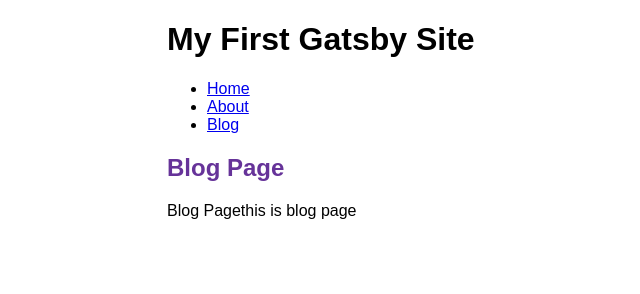
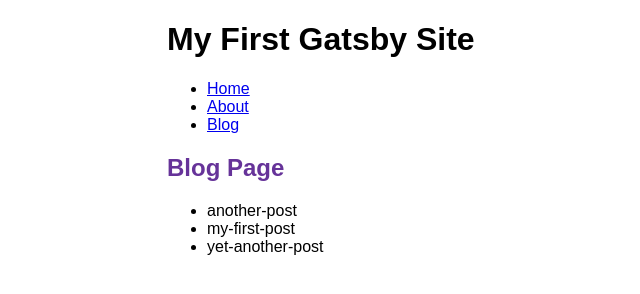
Before and after one commit to omthefabcode/first-gatsbyjs, a Gatsby site: page /blog in a window 1280 px wide. Shown: the whole page, without its empty margins (223-863 px from the left). Built offline with nearby package versions, Linux system fonts and the light colour scheme; Gatsby itself is replaced by a stand-in of ours.

```diff
--- a/gatsby-config.js
+++ b/gatsby-config.js
@@ -2,7 +2,7 @@
   siteMetadata: {
     siteUrl: "https://www.yourdomain.tld",
     title: "My First Gatsby Site",
-    description: "first test for gatsby JS, I am fresher here"
+    description: "first test for gatsby JS. Description here..."
   },
   plugins: [
     `gatsby-plugin-image`,
--- a/src/components/layout.js
+++ b/src/components/layout.js
@@ -11,7 +11,6 @@
             {
                 site {
                     siteMetadata {
-                        siteUrl
                         title
                     }
                 }
@@ -44,8 +43,6 @@
             </nav>
             <main>
                 <h2 className={style.heading}>{props.pageTitle}</h2>
-
-                {props.pageTitle}
                 {props.children}
             </main>
         </div>
--- a/src/pages/blog.js
+++ b/src/pages/blog.js
@@ -1,13 +1,32 @@
 import * as React from "react";
+import { graphql } from "gatsby";
 
 import Layout from "../components/layout";
 
-const BlogPage = () => {
+const BlogPage = (props) => {
+
+    const allPages = props.data.allFile.nodes.map((val, index) => {
+        return (<li key={index}>{val.name}</li>);
+    });
+
     return(
         <Layout pageTitle="Blog Page">
-            this is blog page
+            <ul>
+                {allPages}
+            </ul>
         </Layout>
     );
 }
 
+export const query = graphql`
+{
+    allFile {
+        nodes {
+            name
+        }
+    }
+}
+
+`;
+
 export default BlogPage;
```
Also changed, not shown: src/pages/index.js (+13 -2 lines).
